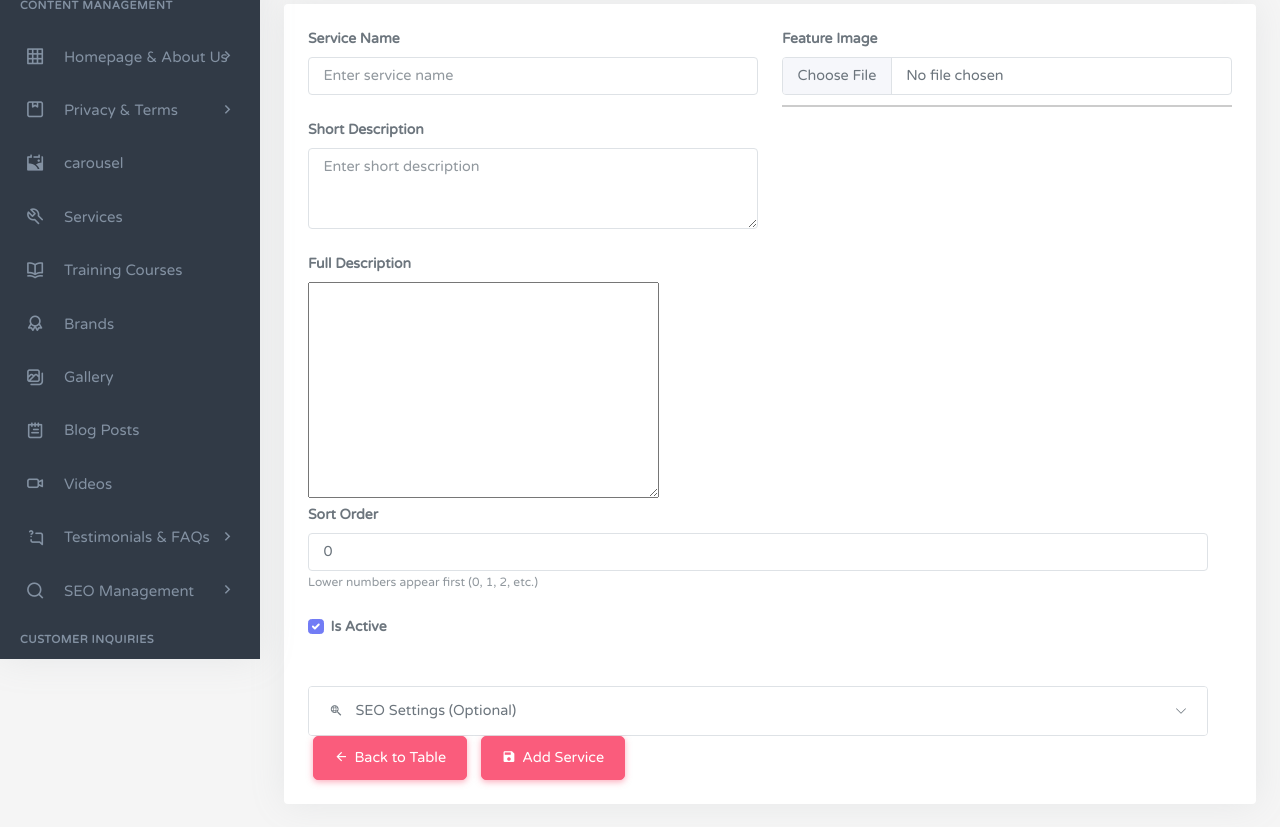
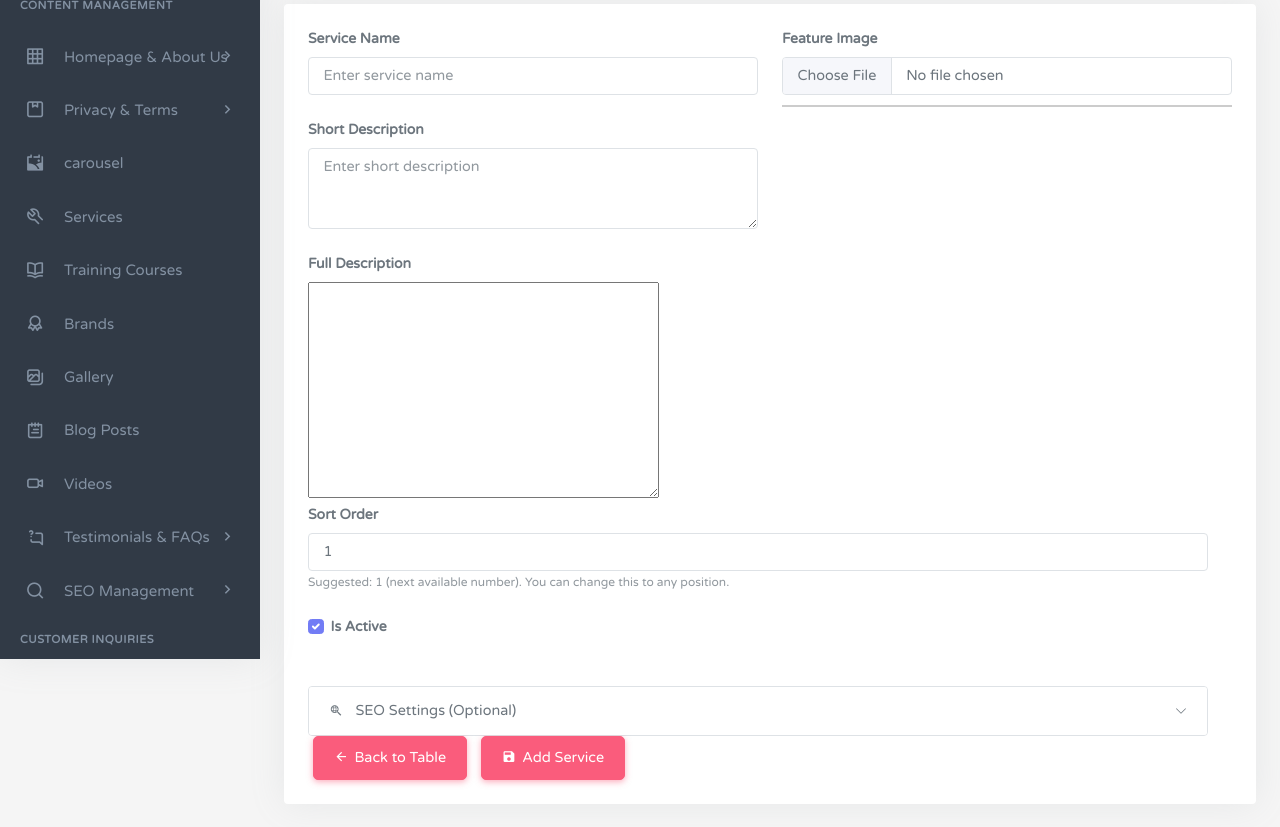
Before and after one commit to Achyutdhital/bluediamondproject, a Django app: page /dashboard/services/add/ in a window 1280 px wide. Shown: the part 141-968 px from the top of the page. Run offline with Django 5.2, Linux system fonts and the light colour scheme; the visitor is signed in with stand-in values (Sample User, id 1); data that the repository does not hold is empty; some libraries are stand-ins or nearby versions.

Commit message:
Refactor: Improve sort_order handling in Services and TrainingCourse models; update forms and templates for better user guidance and interaction

```diff
--- a/core/app/models.py
+++ b/core/app/models.py
@@ -287,16 +287,17 @@ class Services(models.Model):
         return self.name
 
     def save(self, *args, **kwargs):
+        # Store old sort_order before any changes
+        old_sort_order = None
+        if self.pk:
+            old_instance = Services.objects.filter(pk=self.pk).first()
+            if old_instance:
+                old_sort_order = old_instance.sort_order
+
         # Auto-assign sort_order for new services
         if not self.pk and self.sort_order == 0:
             max_order = Services.objects.aggregate(models.Max('sort_order'))['sort_order__max']
             self.sort_order = (max_order or 0) + 1
-        else:
-            # If editing and changing sort_order, adjust other services
-            if self.pk:
-                old_instance = Services.objects.filter(pk=self.pk).first()
-                if old_instance and old_instance.sort_order != self.sort_order:
-                    self._reorder_services(old_instance.sort_order, self.sort_order)
 
         # Auto-generate SEO if it doesn't exist
         if not self.seo_id:
@@ -307,7 +308,13 @@ class Services(models.Model):
                 schema_type='Service'
             )
             self.seo = seo
+
+        # Save first to commit the new sort_order
         super().save(*args, **kwargs)
+
+        # Now reorder other services if sort_order changed
+        if old_sort_order is not None and old_sort_order != self.sort_order:
+            self._reorder_services(old_sort_order, self.sort_order)
 
     def _reorder_services(self, old_order, new_order):
         """Reorder other services when sort_order changes"""
@@ -561,16 +568,17 @@ class TrainingCourse(models.Model):
         return self.title
 
     def save(self, *args, **kwargs):
+        # Store old sort_order before any changes
+        old_sort_order = None
+        if self.pk:
+            old_instance = TrainingCourse.objects.filter(pk=self.pk).first()
+            if old_instance:
+                old_sort_order = old_instance.sort_order
+
         # Auto-assign sort_order for new courses
         if not self.pk and self.sort_order == 0:
             max_order = TrainingCourse.objects.aggregate(models.Max('sort_order'))['sort_order__max']
             self.sort_order = (max_order or 0) + 1
-        else:
-            # If editing and changing sort_order, adjust other courses
-            if self.pk:
-                old_instance = TrainingCourse.objects.filter(pk=self.pk).first()
-                if old_instance and old_instance.sort_order != self.sort_order:
-                    self._reorder_courses(old_instance.sort_order, self.sort_order)
 
         # Auto-generate SEO if it doesn't exist
         if not self.seo_id:
@@ -583,7 +591,13 @@ class TrainingCourse(models.Model):
                 schema_type='Course'
             )
             self.seo = seo
+
+        # Save first to commit the new sort_order
         super().save(*args, **kwargs)
+
+        # Now reorder other courses if sort_order changed
+        if old_sort_order is not None and old_sort_order != self.sort_order:
+            self._reorder_courses(old_sort_order, self.sort_order)
 
     def _reorder_courses(self, old_order, new_order):
         """Reorder other courses when sort_order changes"""
--- a/core/dashboard/forms.py
+++ b/core/dashboard/forms.py
@@ -27,10 +27,15 @@ class ServiceForm(forms.ModelForm):
 
     def __init__(self, *args, **kwargs):
         super().__init__(*args, **kwargs)
-        # If adding new service (no instance), make sort_order read-only
+        # If adding new service (no instance), show next number but allow editing
         if not self.instance.pk:
-            self.fields['sort_order'].widget.attrs['readonly'] = True
-            self.fields['sort_order'].help_text = 'Will be automatically assigned as next number'
+            from django.db.models import Max
+            max_order = Services.objects.aggregate(Max('sort_order'))['sort_order__max']
+            next_order = (max_order or 0) + 1
+            self.fields['sort_order'].initial = next_order
+            self.fields['sort_order'].help_text = f'Suggested: {next_order} (next available number). You can change this to any position.'
+        else:
+            self.fields['sort_order'].help_text = 'Change this number to reorder. Other items will shift automatically.'
 
 
 class TrainingCourseForm(forms.ModelForm):
@@ -50,10 +55,15 @@ class TrainingCourseForm(forms.ModelForm):
 
     def __init__(self, *args, **kwargs):
         super().__init__(*args, **kwargs)
-        # If adding new course (no instance), make sort_order read-only
+        # If adding new course (no instance), show next number but allow editing
         if not self.instance.pk:
-            self.fields['sort_order'].widget.attrs['readonly'] = True
-            self.fields['sort_order'].help_text = 'Will be automatically assigned as next number'
+            from django.db.models import Max
+            max_order = TrainingCourse.objects.aggregate(Max('sort_order'))['sort_order__max']
+            next_order = (max_order or 0) + 1
+            self.fields['sort_order'].initial = next_order
+            self.fields['sort_order'].help_text = f'Suggested: {next_order} (next available number). You can change this to any position.'
+        else:
+            self.fields['sort_order'].help_text = 'Change this number to reorder. Other items will shift automatically.'
 
 
 class BrandForm(forms.ModelForm):
--- a/core/dashboard/templates/dashboard/service_add_edit.html
+++ b/core/dashboard/templates/dashboard/service_add_edit.html
@@ -104,9 +104,12 @@
                                         </div>
                                         <div class="mb-3">
                                             <label for="{{ form.sort_order.id_for_label }}" class="form-label">Sort Order</label>
-                                            <input type="number" name="{{ form.sort_order.name }}" id="{{ form.sort_order.id_for_label }}" class="form-control {% if form.sort_order.errors %}is-invalid{% endif %}"
-                                                   value="{% if instance %}{{ instance.sort_order }}{% else %}0{% endif %}" placeholder="0">
-                                            <small class="form-text text-muted">Lower numbers appear first (0, 1, 2, etc.)</small>
+                                            {{ form.sort_order }}
+                                            {% if form.sort_order.help_text %}
+                                                <small class="form-text text-muted">{{ form.sort_order.help_text }}</small>
+                                            {% else %}
+                                                <small class="form-text text-muted">Lower numbers appear first. You can change this to reorder.</small>
+                                            {% endif %}
                                             {% if form.sort_order.errors %}
                                                 <div class="invalid-feedback">
                                                     {{ form.sort_order.errors }}
```
Also changed, not shown: core/dashboard/templates/dashboard/training_course_add_edit.html (+6 -3 lines).
